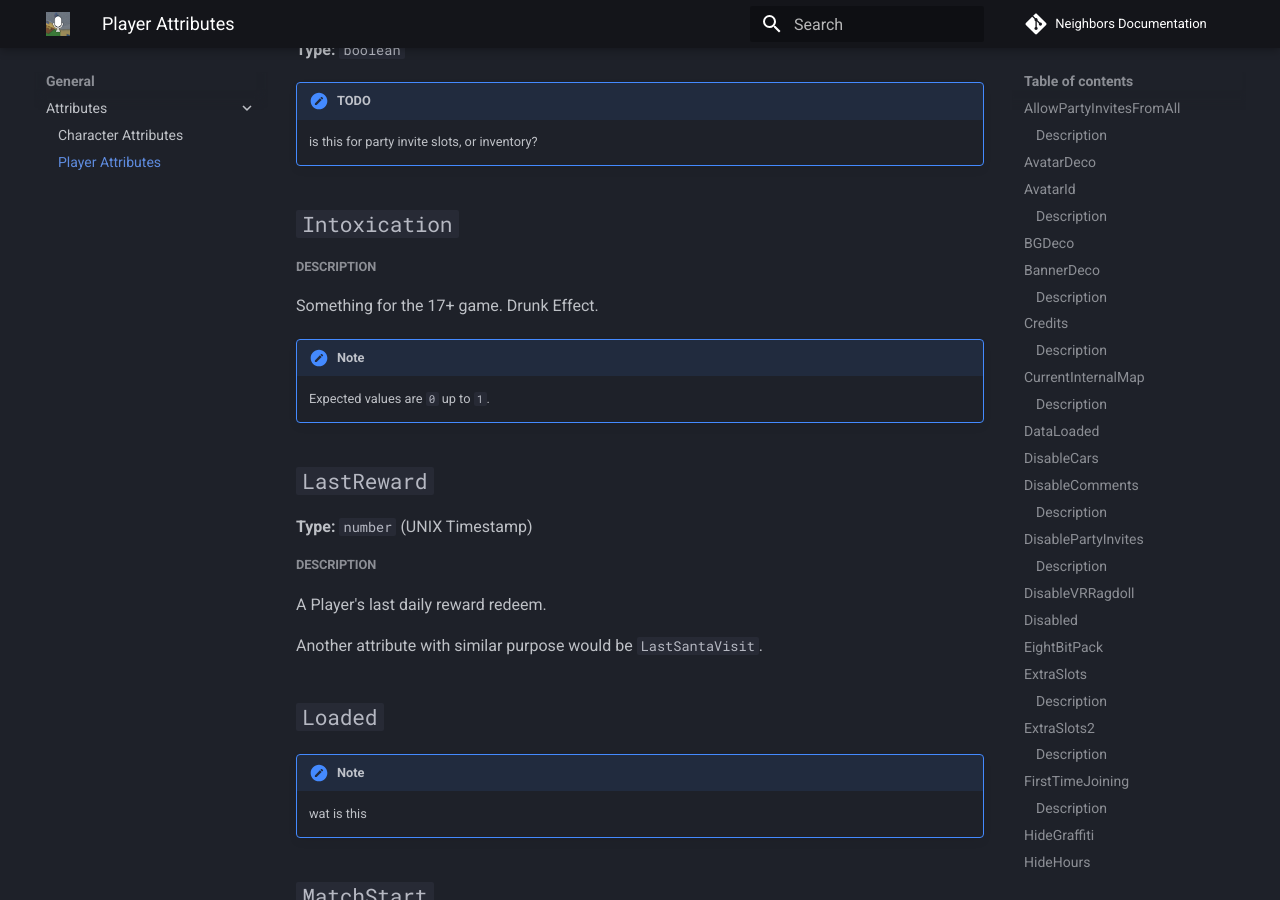
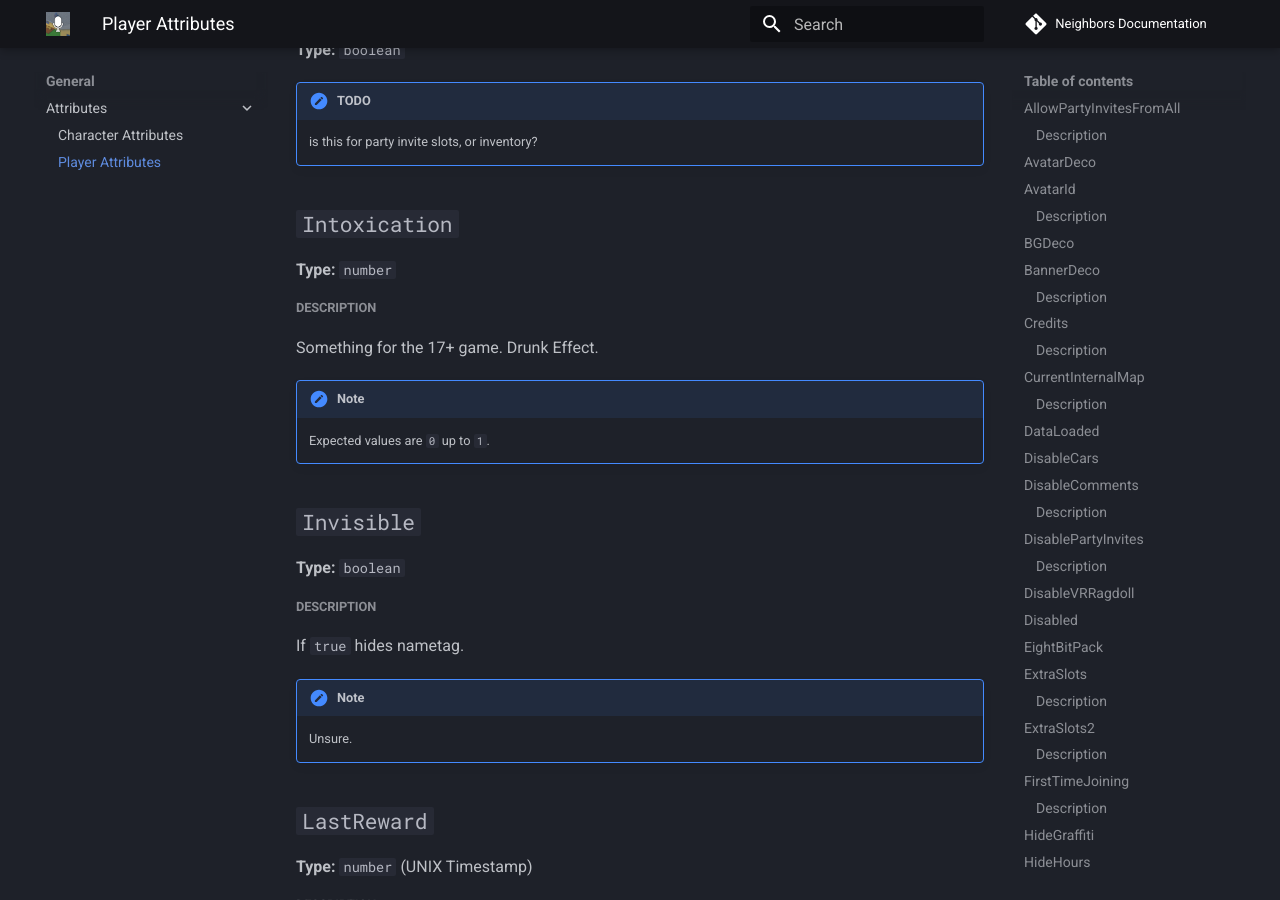
Before and after one commit to TheBoogle/neighbors-documentation, an MkDocs documentation site: the page built from docs/General/Attributes/Player_Attributes.md, in a window 1280 px wide and 900 px high, scrolled down 4866 px. Built offline with MkDocs 1.6.1 and Material for MkDocs 9.7.7, drawn with Linux system fonts in a browser that asks for light colours; comment, search, counter and statistics services are not loaded.

Commit message:
Update Player_Attributes.md

```diff
--- a/docs/General/Attributes/Player_Attributes.md
+++ b/docs/General/Attributes/Player_Attributes.md
@@ -157,11 +157,21 @@ Whether the Player has infinite skips.
 
 
 ## `Intoxication`
+**Type:** ``number``
 ##### Description
 Something for the 17+ game. Drunk Effect.
 
 !!! note end
     Expected values are ``0`` up to ``1``.
+
+
+## `Invisible`
+**Type:** ``boolean``
+##### Description
+If ``true`` hides nametag.
+
+!!! note end
+    Unsure.
 
 
 ## `LastReward`
```
